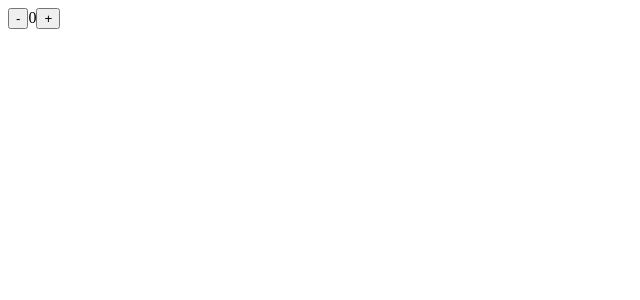
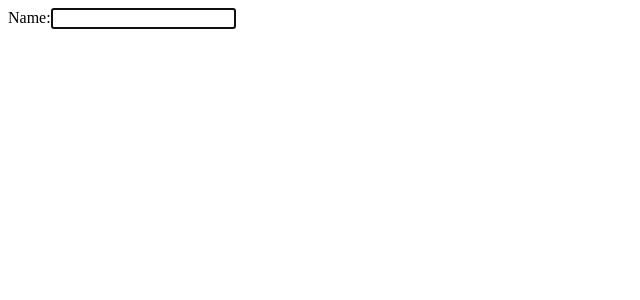
Before and after one commit to ellewright/CourseCareers-React-Unit, a React (Vite) app: page / in a window 1280 px wide. Shown: the top 300 px of the page, without its empty margins (0-640 px from the left). Built offline with nearby package versions, Linux system fonts and the light colour scheme.

Commit message:
Add UseRefHook.jsx

```diff
--- a/src/App.jsx
+++ b/src/App.jsx
@@ -18,13 +18,14 @@ import Fragments from "./components/AdvancedComponents/Fragments"
 import UserListProject from "./components/AdvancedComponents/UserListProject"
 import RenderRawHTML from "./components/AdvancedComponents/RenderRawHTML"
 import HookRules from "./components/BasicHooks/HookRules"
+import UseRefHook from "./components/BasicHooks/UseRefHook"
 // import user from './user.json'
 // import './styles.css'
 // import img from './img.jpg'
 
 function App() {
   return (
-    <HookRules />
+    <UseRefHook />
   )
 }
 
--- /dev/null
+++ b/src/components/BasicHooks/UseRefHook.jsx
@@ -0,0 +1,19 @@
+import { useState, useRef, useEffect } from "react"
+
+export default function UseRefHook() {
+    const [name, setName] = useState("")
+    const inputRef = useRef()
+
+    useEffect(() => {
+        inputRef.current.focus()
+    }, [])
+
+    return (
+        <>
+            <label>
+                Name:
+                <input ref={inputRef} value={name} onChange={e => setName(e.target.value)} />
+            </label>
+        </>
+    )
+}
```
